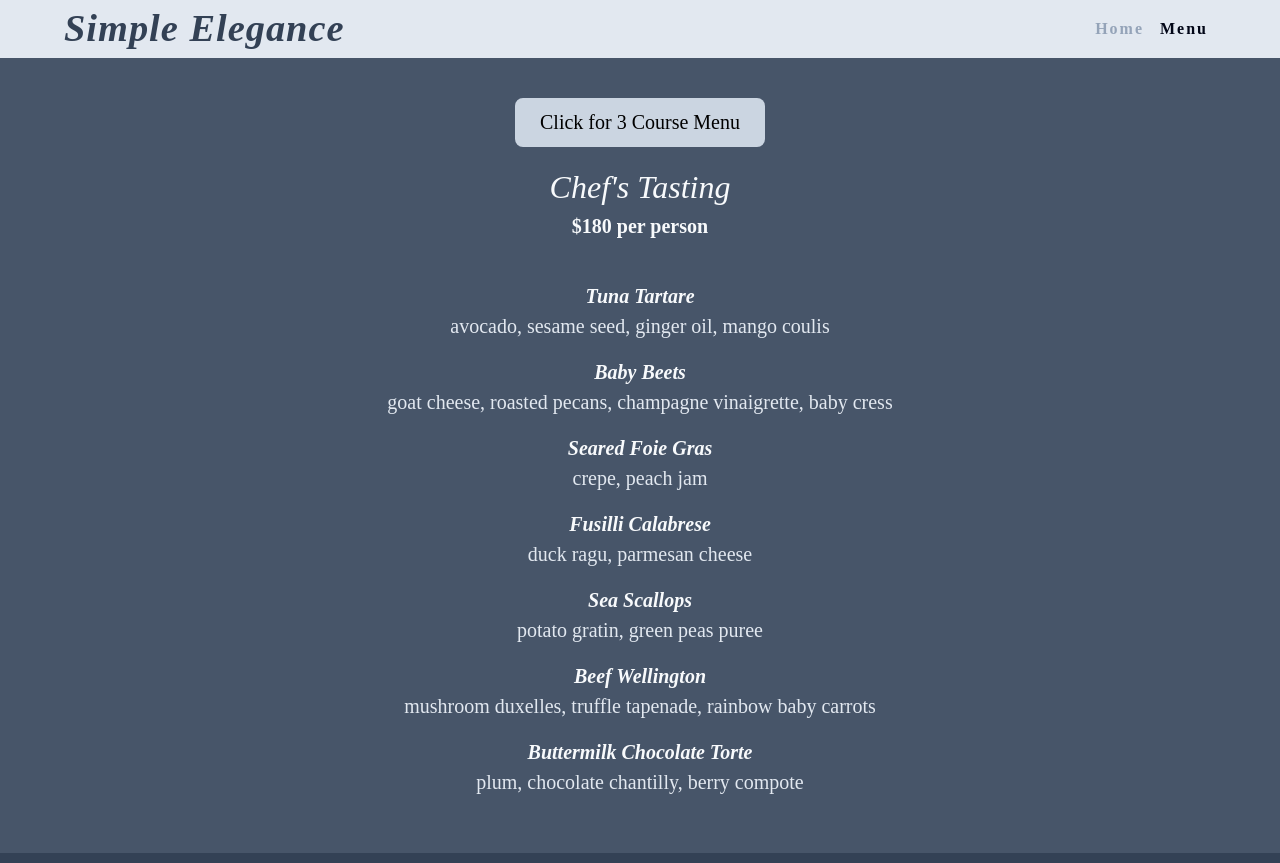
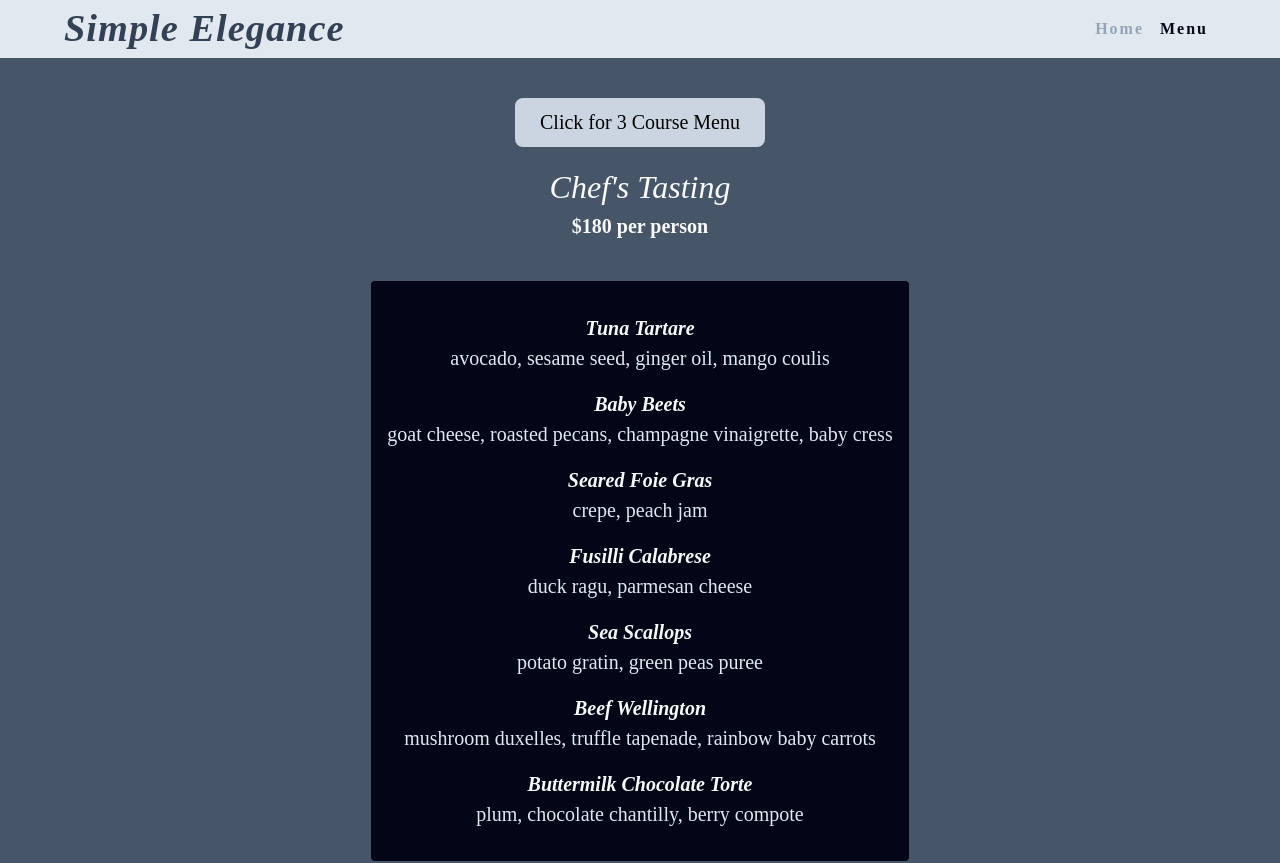
Before and after one commit to ken-cherry/restaurant-vite, a React (Vite) app: page /menu in a window 1280 px wide. Shown: the top 863 px of the page. Built offline with nearby package versions, Linux system fonts and the light colour scheme.

Commit message:
Styled: menus

```diff
--- a/src/components/Tasting.jsx
+++ b/src/components/Tasting.jsx
@@ -6,9 +6,11 @@ const Tasting = ({ items }) => {
     <div className="section-center">
       <header>Chef's Tasting</header>
       <div className="menu-cost menu-taste"> $180 per person</div>
-      {items.map((tastingItem) => {
-        return <TastingItem key={tastingItem.id} {...tastingItem} />;
-      })}
+      <div className="menu-tasting">
+        {items.map((tastingItem) => {
+          return <TastingItem key={tastingItem.id} {...tastingItem} />;
+        })}
+      </div>
     </div>
   );
 };
--- a/src/components/ThreeCourse.jsx
+++ b/src/components/ThreeCourse.jsx
@@ -6,6 +6,7 @@ const ThreeCourse = ({ appetizer, entree, desert }) => {
     <div className="section-center">
       <header>3 Course Prix Fixe</header>
       <div className="menu-cost"> $100 per person</div>
+      <div className="menu-courses">
         <div className="menu-title">
           <h2>Appetizers</h2>
           <div className="underline"></div>
@@ -15,6 +16,8 @@ const ThreeCourse = ({ appetizer, entree, desert }) => {
             <ThreeCourseItems key={threeCourseItem.id} {...threeCourseItem} />
           );
         })}
+      </div>
+      <div className="menu-courses">
         <div className="menu-title">
           <h2>Entrees</h2>
           <div className="underline"></div>
@@ -24,6 +27,8 @@ const ThreeCourse = ({ appetizer, entree, desert }) => {
             <ThreeCourseItems key={threeCourseItem.id} {...threeCourseItem} />
           );
         })}
+      </div>
+      <div className="menu-courses">
         <div className="menu-title">
           <h2>Desserts</h2>
           <div className="underline"></div>
@@ -34,6 +39,7 @@ const ThreeCourse = ({ appetizer, entree, desert }) => {
           );
         })}
       </div>
+    </div>
   );
 };
 
--- a/src/pages/Hero.jsx
+++ b/src/pages/Hero.jsx
@@ -97,10 +97,11 @@ const Wrapper = styled.section`
   }
   @media screen and (min-width: 1170px) {
     .images-center {
+      transition: var(--transition);
       grid-template-rows: 200px 200px;
       gap: 1rem;
       grid-template-areas:
-        "a b b"
+        "a b b "
         "a c d";
     }
     .single-image {
--- a/src/pages/Menu.jsx
+++ b/src/pages/Menu.jsx
@@ -60,6 +60,16 @@ const Wrapper = styled.section`
   .menu-taste {
     margin-bottom: 2.5rem;
   }
+  .menu-tasting {
+    background-color: var(--slate-950);
+    border-radius: var(--borderRadius);
+    padding: 1rem;
+  }
+  .menu-courses {
+    background-color: var(--slate-950);
+    border-radius: var(--borderRadius);
+    padding: 0 1rem;
+  }
   .single-item {
     display: grid;
     place-items: center;
```
Lines whose indentation alone changed are shown as unchanged.
